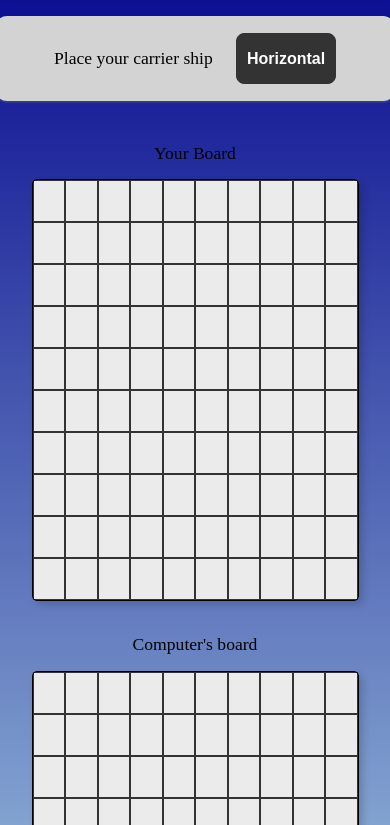
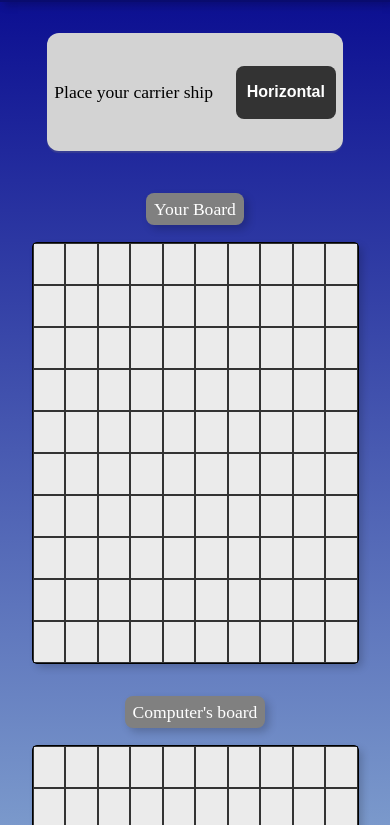
Before and after one commit to TheRealBill91/Battleship-Odin-Project, a website built with webpack: page dist/index.html in a window 390 px wide. Shown: the part 88-913 px from the top of the page. Built offline with Linux system fonts and the light colour scheme.

Commit message:
More style changes

```diff
--- a/src/styles/style.css
+++ b/src/styles/style.css
@@ -14,11 +14,12 @@ header {
   align-items: center;
   justify-content: center;
   width: 100vw;
-    height: 80px;
+  height: 90px;
   padding: 8px;
   background-color: #0000003d;
   /* opacity: 0.6; */
   z-index: 1;
+  box-shadow: 4px 4px 8px rgba(0, 0, 0, 0.2);
 }
 .headerContainer {
   display: flex;
@@ -91,18 +92,31 @@ button.shipCell {
   margin-bottom: 14px;
 }
 
-.orientationToggleBtn {
+button.orientationToggleBtn {
   background-color: #333;
   color: white;
   border-radius: 8px;
-  height: 70%;
+  height: 60%;
   width: 100px;
   font-size: 1rem;
+  transition: 0.1s ease-in-out;
+  border: none;
+}
+
+button.orientationToggleBtn:hover,
+button.orientationToggleBtn:active {
+  background-color: #3c3c3c;
+  border: none;
 }
 
 #boardsContainer p {
   justify-self: center;
-  font-size: 1.1rem;
+  font-size: 1.2rem;
+  color: white;
+  background-color: grey;
+  padding: 6px 8px;
+  border-radius: 8px 8px;
+  box-shadow: 4px 4px 8px rgba(0, 0, 0, 0.2);
 }
 
 #playerBoard {
@@ -167,31 +181,42 @@ button.shipHit {
     grid-template-columns: repeat(10, 1fr);
     grid-template-rows: repeat(10, 42px);
   }
-
   .topBarContainer {
     /* outline: 1px solid black; */
-    width: 400px;
-    height: 85px;
-    margin-top: 24px;
+    height: 40vh;
+    margin-top: 8%;
     display: flex;
-    gap: 6%;
+    gap: 8%;
     justify-content: center;
     align-items: center;
-    background-color: lightgrey;
     border-radius: 12px 12px;
+    background-color: lightgray;
     box-shadow: 0px 2px 1px #7a7a7a42;
+    width: 76vw;
+    /* width: 100%; */
+    max-height: 118px;
     padding: 6px;
   }
 
   .topBarContainer p {
     /* outline: 1px solid black; */
     font-size: 1.1rem;
+    height: fit-content;
+    margin: 0;
+    max-height: 80vh;
   }
-
-
 
   #boardsContainer p {
     justify-self: center;
     font-size: 1.1rem;
   }
+
+  button.orientationToggleBtn {
+    background-color: #333;
+    color: white;
+    border-radius: 8px;
+    height: 50%;
+    width: 100px;
+    font-size: 1rem;
   }
+}
```
Also changed, not shown: dist/main.js. Lines whose indentation alone changed are shown as unchanged.
